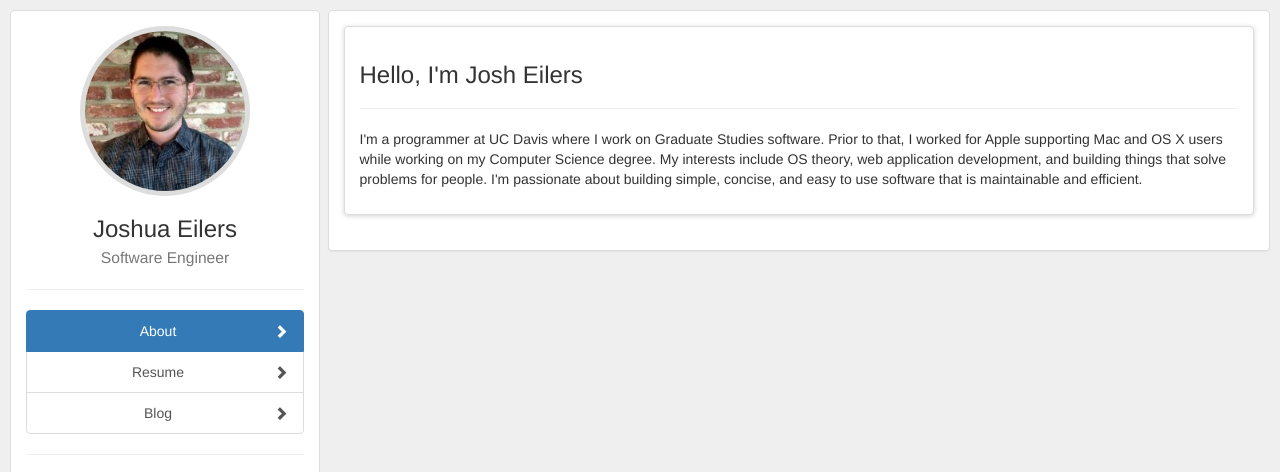
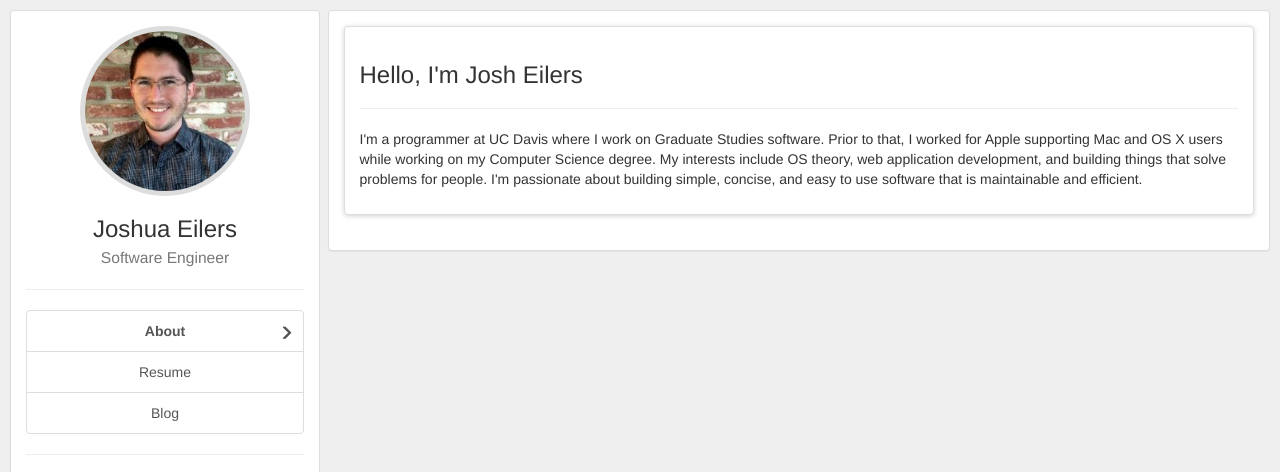
Before and after one commit to joshuaeilers/joshuaeilers.github.io, a website: page index.html at #/blog in a window 1280 px wide. Shown: the top 472 px of the page. Drawn offline with nearby package versions, Linux system fonts and the light colour scheme.

Commit message:
styling updates

```diff
--- a/app.css
+++ b/app.css
@@ -50,9 +50,17 @@
 	border: 5px solid #ddd;
 }
 
-.sidebar .list-group .glyphicon {
+.sidebar .list-group .list-group-item.selected {
+	font-weight: bold;
+}
+
+.sidebar .list-group .list-group-item.selected:after {
+	font-family: "Glyphicons Halflings";
+	content: "\e258";
 	margin-top: 2px;
-	float: right;
+	position: absolute;
+	right: 10px;
+	top: 10px;
 }
 
 .sidebar .list-inline li+li {
--- a/app.js
+++ b/app.js
@@ -46,7 +46,7 @@ app.service(services);
 var controllers = {};
 
 controllers.SidebarController = function($scope, $location) {
-	$scope.isActive = function(p) {
+	$scope.isSelected = function(p) {
 		var path = $location.path();
 		return (path == p) || (path == '/' && p == '/about');
 	};
--- a/index.html
+++ b/index.html
@@ -20,15 +20,9 @@
               <h3>Joshua Eilers<br/><small>Software Engineer</small></h3>
               <hr/>
               <div class="list-group">
-                <a href="#/about" class="list-group-item" ng-class="{active:isActive('/about')}">
-                  About <span class="glyphicon glyphicon-chevron-right"></span>
-                </a>
-                <a href="#/resume" class="list-group-item" ng-class="{active:isActive('/resume')}">
-                  Resume <span class="glyphicon glyphicon-chevron-right"></span>
-                </a>
-                <a href="#/blog" class="list-group-item" ng-class="{active:isActive('/blog')}">
-                  Blog <span class="glyphicon glyphicon-chevron-right"></span>
-                </a>
+                <a href="#/about" class="list-group-item" ng-class="{selected:isSelected('/about')}">About</a>
+                <a href="#/resume" class="list-group-item" ng-class="{selected:isSelected('/resume')}">Resume</a>
+                <a href="#/blog" class="list-group-item" ng-class="{selected:isSelected('/blog')}">Blog</a>
               </div>
               <hr/>
               <ul class="list-inline">
```
Also changed, not shown: blog.html (+0 -1 lines).
